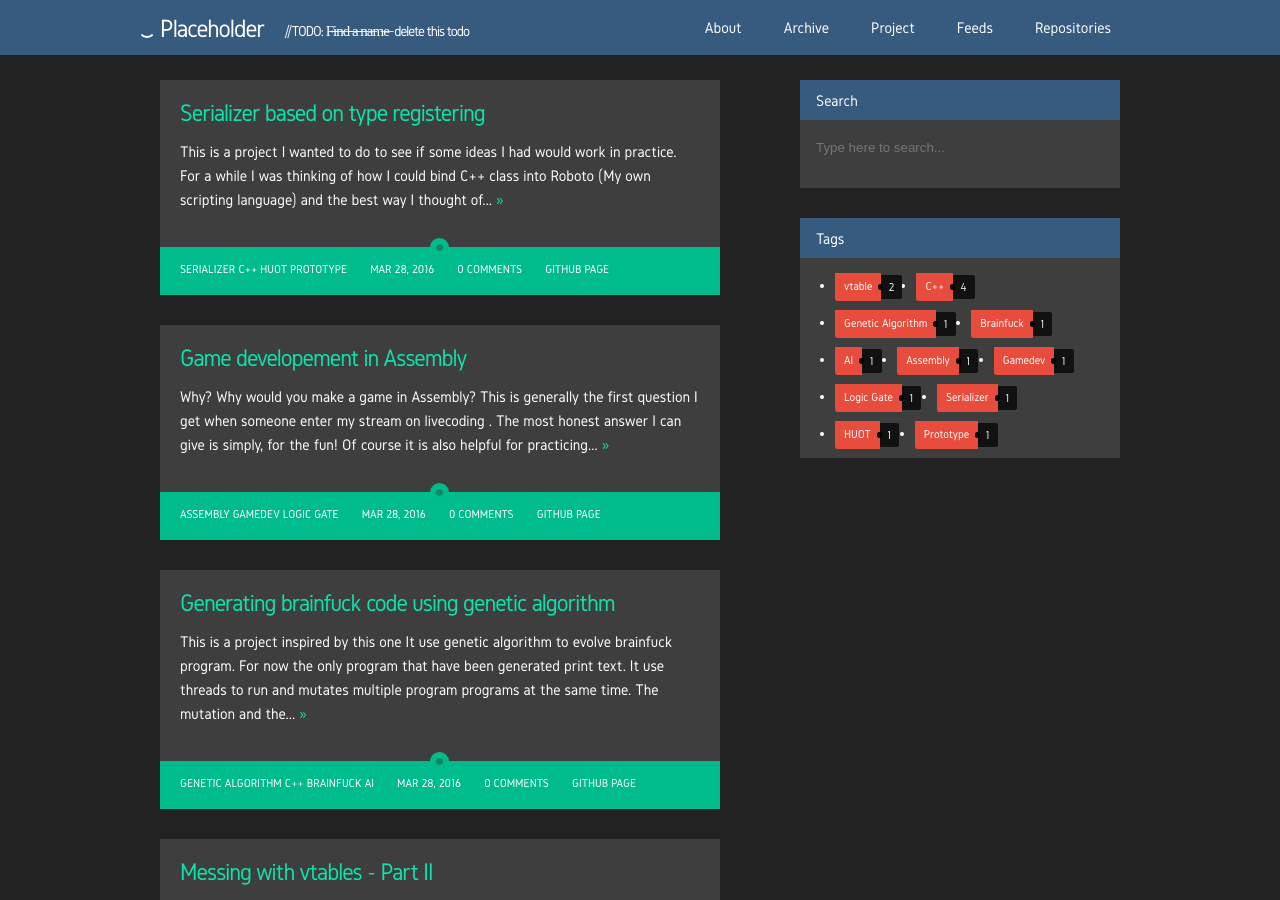
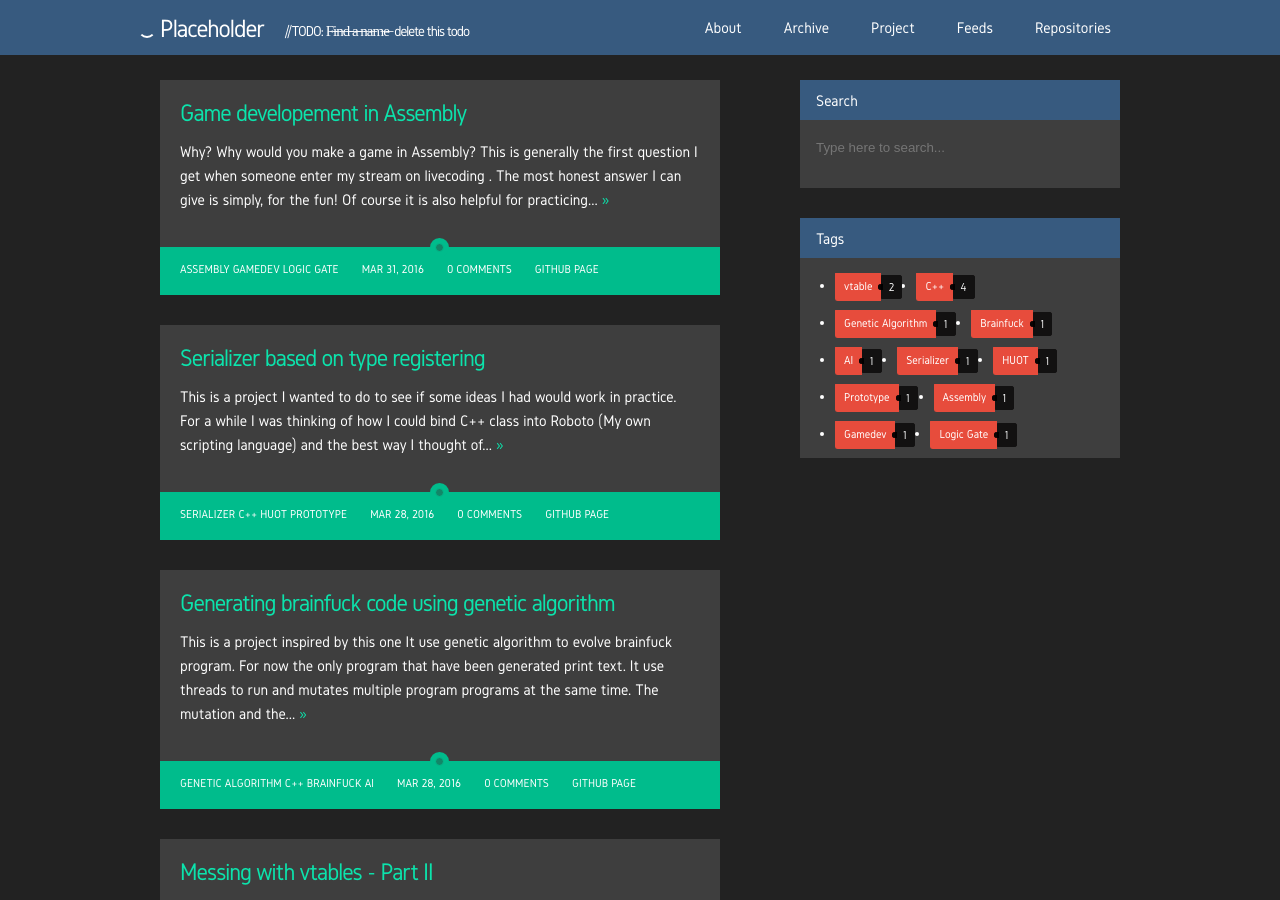
Before and after one commit to lapinozz/lapinozz.github.io, a Jekyll site: the page built from index.html, in a window 1280 px wide and 900 px high. Built offline with Jekyll 4.4.1, drawn with Linux system fonts in a browser that asks for light colours; nearby versions of some CDN libraries; the list of posts is cut into pages by our own code; comment, search, counter and statistics services are not loaded; a style sheet for code colours, icons or effects is not loaded.

Commit message:
edit date

```diff
--- a/_posts/2016-03-29-game-developement-in-assembly.markdown
+++ b/_posts/2016-03-29-game-developement-in-assembly.markdown
@@ -1,7 +1,7 @@
 ---
 layout: post
 title:  "Game developement in Assembly"
-date:   2016-03-28 15:36:54 -0500
+date:   2016-03-31 14:41:21 -0500
 image:
    url: http://lapinozz.github.io/assets/image/assembly_post_thumbnail.png
 categories: project
```
